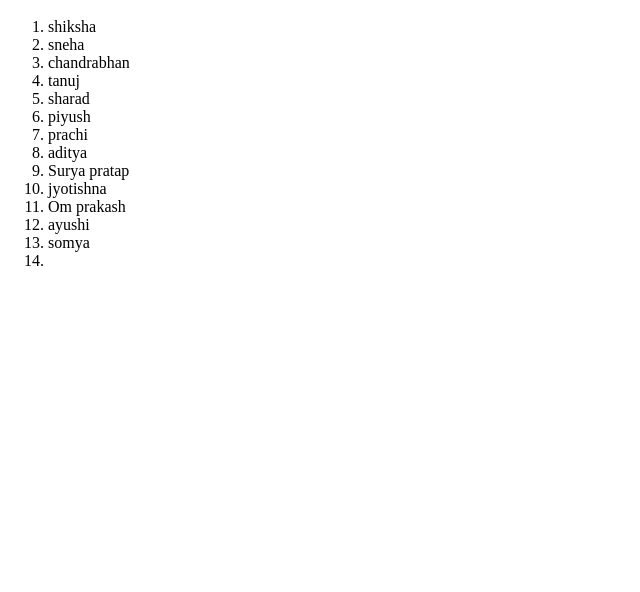
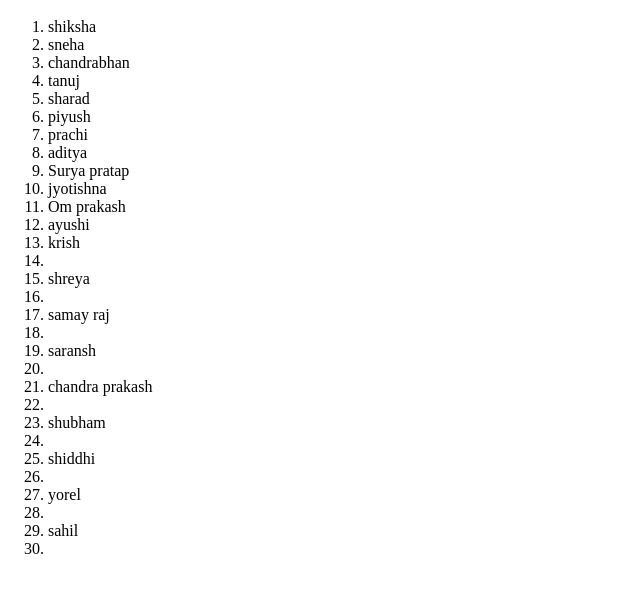
Before and after one commit to shubhamsingh-iv/name-list, a plain HTML site: page index.html in a window 1280 px wide. Shown: the part 48-640 px from the top of the page, without its empty margins (0-640 px from the left). Drawn offline with Linux system fonts and the light colour scheme.

Commit message:
index.html

```diff
--- a/index.html
+++ b/index.html
@@ -19,7 +19,16 @@
 	<li>jyotishna</li>
 	<li>Om prakash</li>
 	<li>ayushi</li>
-	<li>somya<li>
+	<li>krish<li>
+	<li>shreya<li>
+	<li>samay raj<li>
+	<li>saransh<li>
+	<li>chandra prakash<li>
+	<li>shubham<li>
+	<li>shiddhi<li>
+	<li>yorel<li>
+	<li>sahil<li>
+
 </ol>
 </body>
 
```
